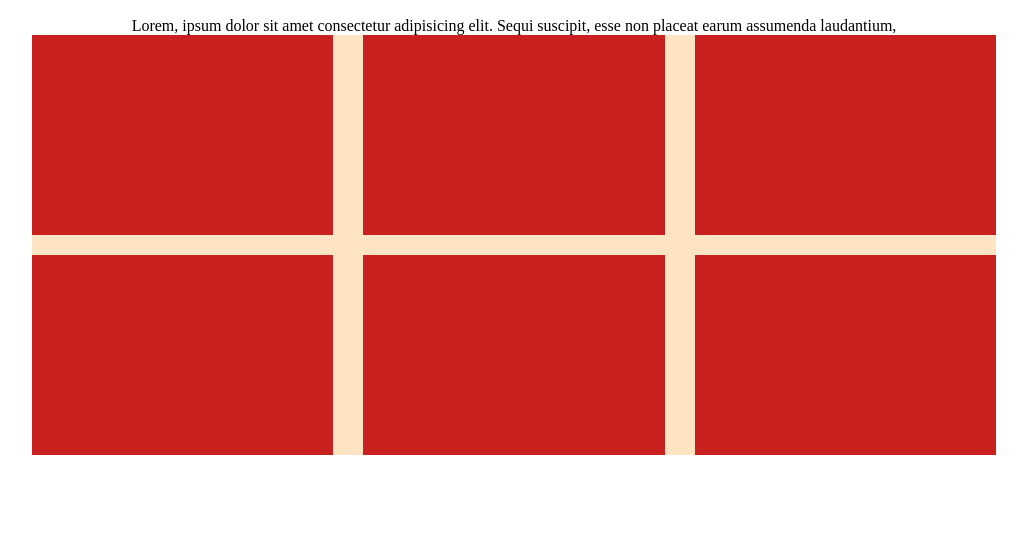
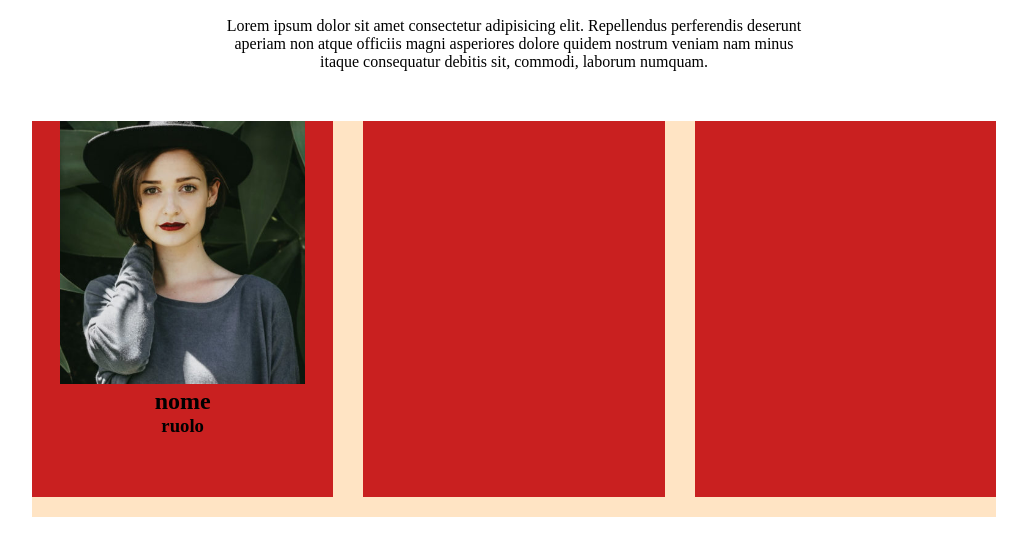
Before and after one commit to Vinctdea/js-our-team, a plain HTML site: page index.html in a window 1280 px wide. Shown: the part 87-642 px from the top of the page, without its empty margins (126-1153 px from the left). Drawn offline with Linux system fonts and the light colour scheme.

Commit message:
feat: add style section labels

```diff
--- a/css/style.css
+++ b/css/style.css
@@ -15,6 +15,10 @@ main{
     padding: 30px;
 }
 
+#titolo{
+    width: 60%;
+    margin: 0 auto;
+}
 
 #titolo h1{
     text-transform: uppercase;
@@ -25,6 +29,7 @@ main{
 /**********LABEL*******/
 
 .flex{
+    margin-top: 50px;
     display: flex;
     background-color: bisque;
     flex-wrap: wrap;
@@ -36,8 +41,12 @@ main{
 background-color: rgb(201, 32, 32);
 width: calc(100% / 3 - 20px);
 /* debug */
-min-height: 200px;
+/* height: 500px; */
+}
 
-
+.col img{
+    width: 100%;
+    height: 70%;
+    object-fit: contain;
 
 }
--- a/index.html
+++ b/index.html
@@ -17,12 +17,17 @@
         <!-- sezione titolo -->
         <section id="titolo">
             <h1>our team</h1>
-            <p>Lorem, ipsum dolor sit amet consectetur adipisicing elit. Sequi suscipit, esse non placeat earum assumenda laudantium, </p>
+            <p>Lorem ipsum dolor sit amet consectetur adipisicing elit. Repellendus perferendis deserunt aperiam non atque officiis magni asperiores dolore quidem nostrum veniam nam minus itaque consequatur debitis sit, commodi, laborum numquam. </p>
         </section>
 
         <!-- sezione label -->
          <section class="flex">
-            <div class="col"></div>
+            <div class="col">
+                <img src="img/angela-caroll-chief-editor.jpg" alt="">
+                <h2 class="name">nome</h2>
+                <h3 class="rule"> ruolo</h3>
+
+            </div>
             <div class="col"></div>
             <div class="col"></div>
             <div class="col"></div>
```
